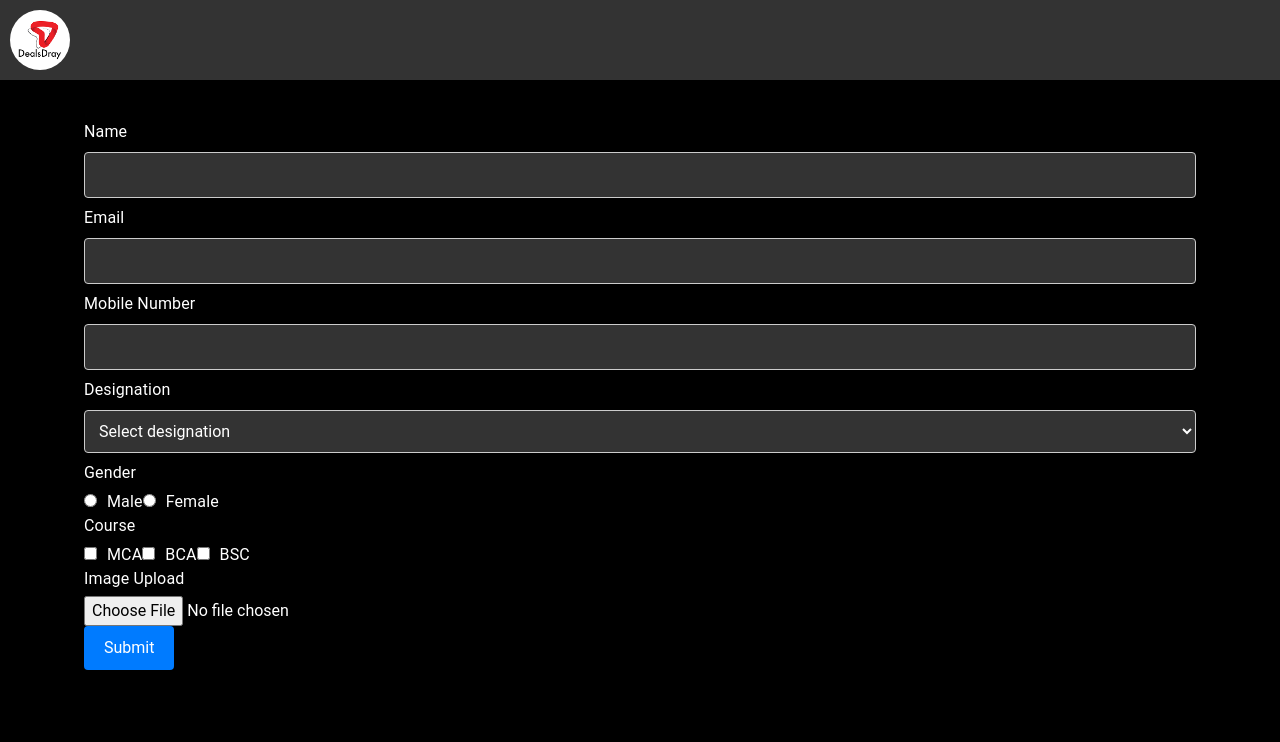
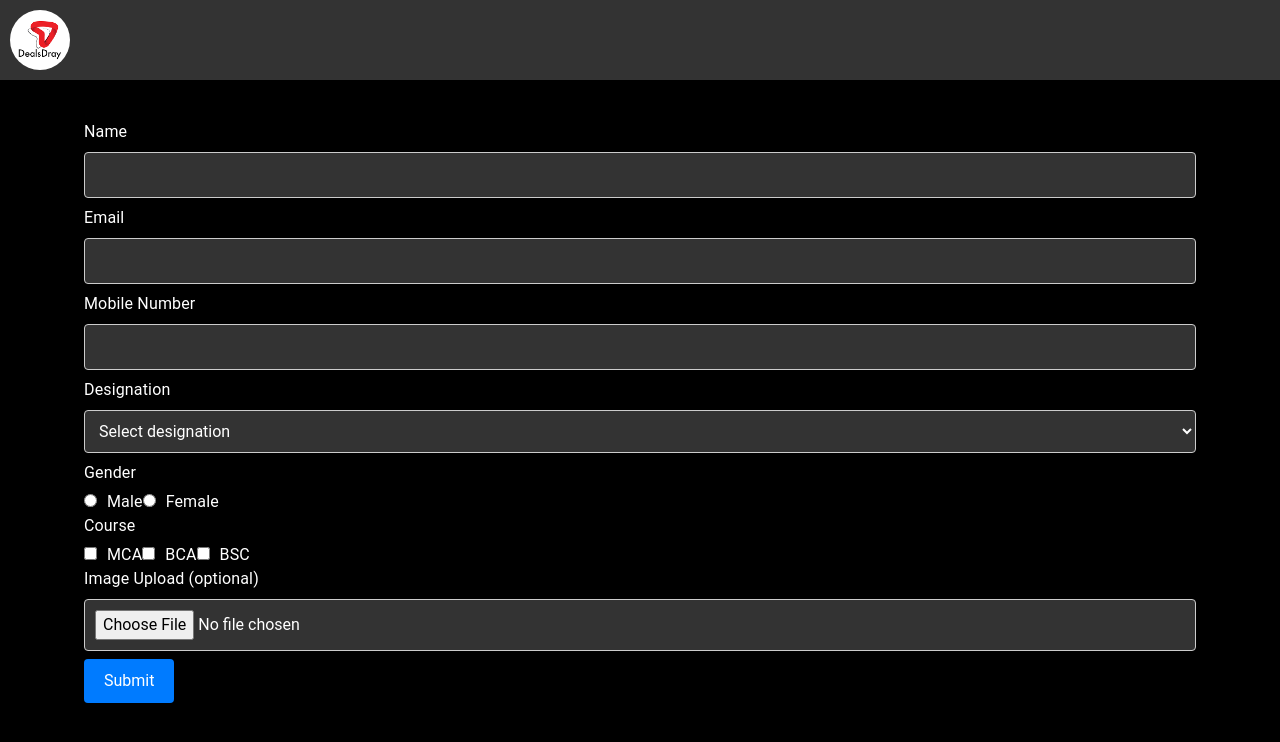
Before and after one commit to Dani672002/Employees_Details, a React (Vite) app in the folder client/: page /employee in a window 1280 px wide. Shown: the top 742 px of the page. Built offline with nearby package versions, Linux system fonts and the light colour scheme; no server answers.

Commit message:
Update employeeComponents.jsx

```diff
--- a/client/src/components/employeeComponents.jsx
+++ b/client/src/components/employeeComponents.jsx
@@ -5,6 +5,7 @@ import { useFormik } from 'formik';
 import * as Yup from 'yup';
 import axios from 'axios';
 import { useNavigate } from 'react-router-dom';
+import config from "../config"; // Import the configuration
 
 const EmployeeComponents = () => {
   const theme = useTheme();
@@ -20,7 +21,7 @@ const EmployeeComponents = () => {
       designation: '',
       gender: '',
       course: [],
-      imageUpload: " ",
+      imageUpload: null, // Changed to null to handle file input
     },
     validationSchema: Yup.object({
       name: Yup.string().required('Required'),
@@ -29,7 +30,7 @@ const EmployeeComponents = () => {
       designation: Yup.string().required('Required'),
       gender: Yup.string().required('Required'),
       course: Yup.array().min(1, 'At least one course must be selected'),
-      imageUpload: Yup.mixed().required('Required'),
+      imageUpload: Yup.mixed(), // No longer required
     }),
     onSubmit: async (values) => {
       setLoading(true);
@@ -40,17 +41,18 @@ const EmployeeComponents = () => {
       formData.append('designation', values.designation);
       formData.append('gender', values.gender);
       formData.append('course', JSON.stringify(values.course));
-      formData.append('imageUpload', values.imageUpload);
+      if (values.imageUpload) {
+        formData.append('imageUpload', values.imageUpload);
+      }
 
       try {
-        const response = await axios.post('http://localhost:4000/api/employees', formData, {
+        const response = await axios.post(`${config.backendUrl}/api/employees`, formData, {
           headers: {
             'Content-Type': 'multipart/form-data',
           },
         });
         if (response.status === 201) {
           alert('Employee Created Successfully');
-
           navigate('/list'); // Navigate to the list page
         } else {
           alert('Submission Failed');
@@ -63,6 +65,7 @@ const EmployeeComponents = () => {
       }
     },
   });
+
   const handleCheckboxChange = (event) => {
     const { value, checked } = event.target;
     if (checked) {
@@ -139,14 +142,14 @@ const EmployeeComponents = () => {
           </div>
 
           <div>
-            <label htmlFor="imageUpload" style={{ marginBottom: '5px', display: 'block' }}>Image Upload</label>
+            <label htmlFor="imageUpload" style={{ marginBottom: '5px', display: 'block' }}>Image Upload (optional)</label>
             <input
               id="imageUpload"
               name="imageUpload"
               type="file"
-              // onChange={(event) => formik.setFieldValue('imageUpload', event.currentTarget.files[0])}
+              onChange={(event) => formik.setFieldValue('imageUpload', event.currentTarget.files[0])}
+              style={{ width: '100%', padding: '10px', margin: '8px 0', display: 'block', border: '1px solid #ccc', borderRadius: '4px', backgroundColor: '#333', color: '#fff' }}
             />
-            {/* {formik.touched.imageUpload && formik.errors.imageUpload ? <div style={{ color: 'red', fontSize: '0.875em' }}>{formik.errors.imageUpload}</div> : null} */}
           </div>
           <button type="submit" style={{ padding: '10px 20px', backgroundColor: '#007BFF', color: '#fff', border: 'none', borderRadius: '4px', cursor: 'pointer' }}>
             {loading ? 'Submitting...' : 'Submit'}
```
